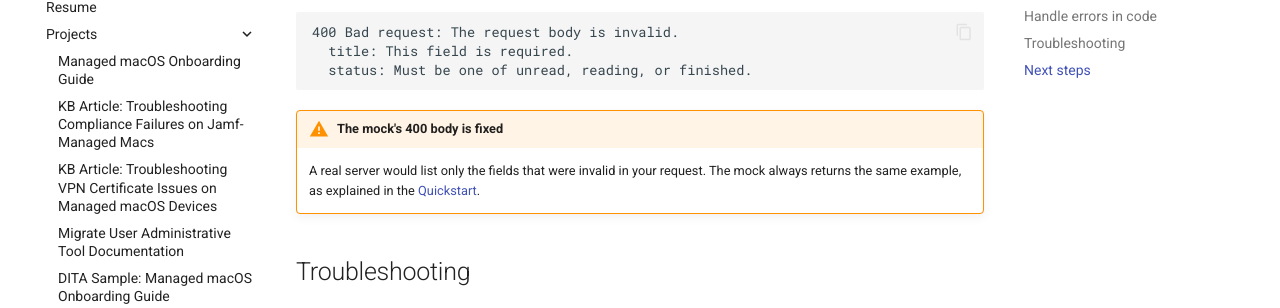
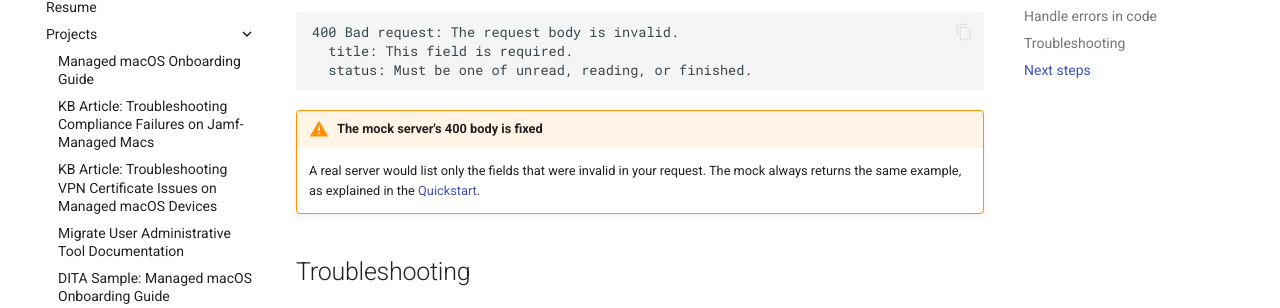
Before and after one commit to MackMike/technical-writing-portfolio-site, an MkDocs documentation site: the page built from docs/projects/reading-list-api/errors.md, in a window 1280 px wide and 900 px high, scrolled down 2909 px. Shown: the part 173-481 px from the top of the window. Built offline with MkDocs 1.6.1 and Material for MkDocs 9.7.7, drawn with Linux system fonts in a browser that asks for light colours.

Commit message:
Update errors.md

````diff
--- a/docs/projects/reading-list-api/errors.md
+++ b/docs/projects/reading-list-api/errors.md
@@ -132,7 +132,7 @@ Against the mock server, either example prints:
   status: Must be one of unread, reading, or finished.
 ```
 
-!!! warning "The mock's 400 body is fixed"
+!!! warning "The mock server's 400 body is fixed"
     A real server would list only the fields that were invalid in your request. The mock always returns the same example, as explained in the [Quickstart](quickstart.md#4-trigger-the-errors).
 
 ## Troubleshooting
````
